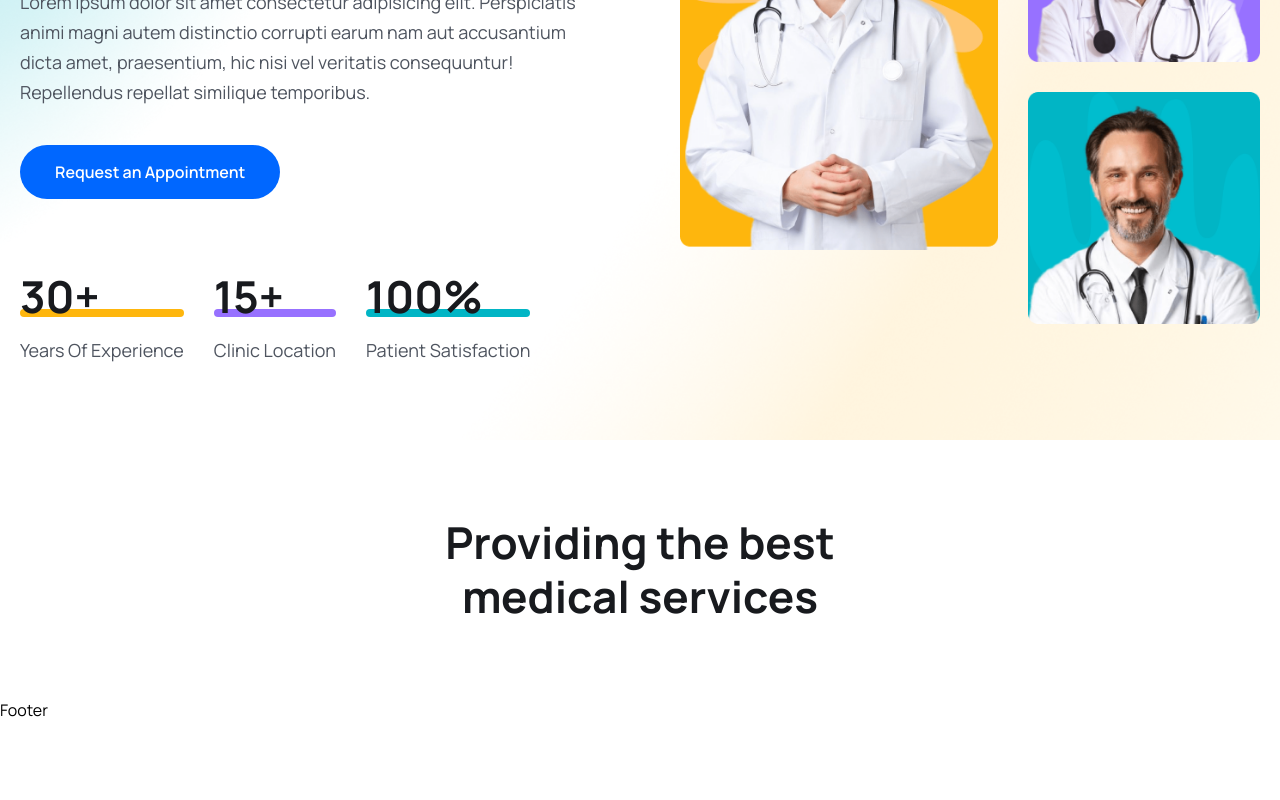
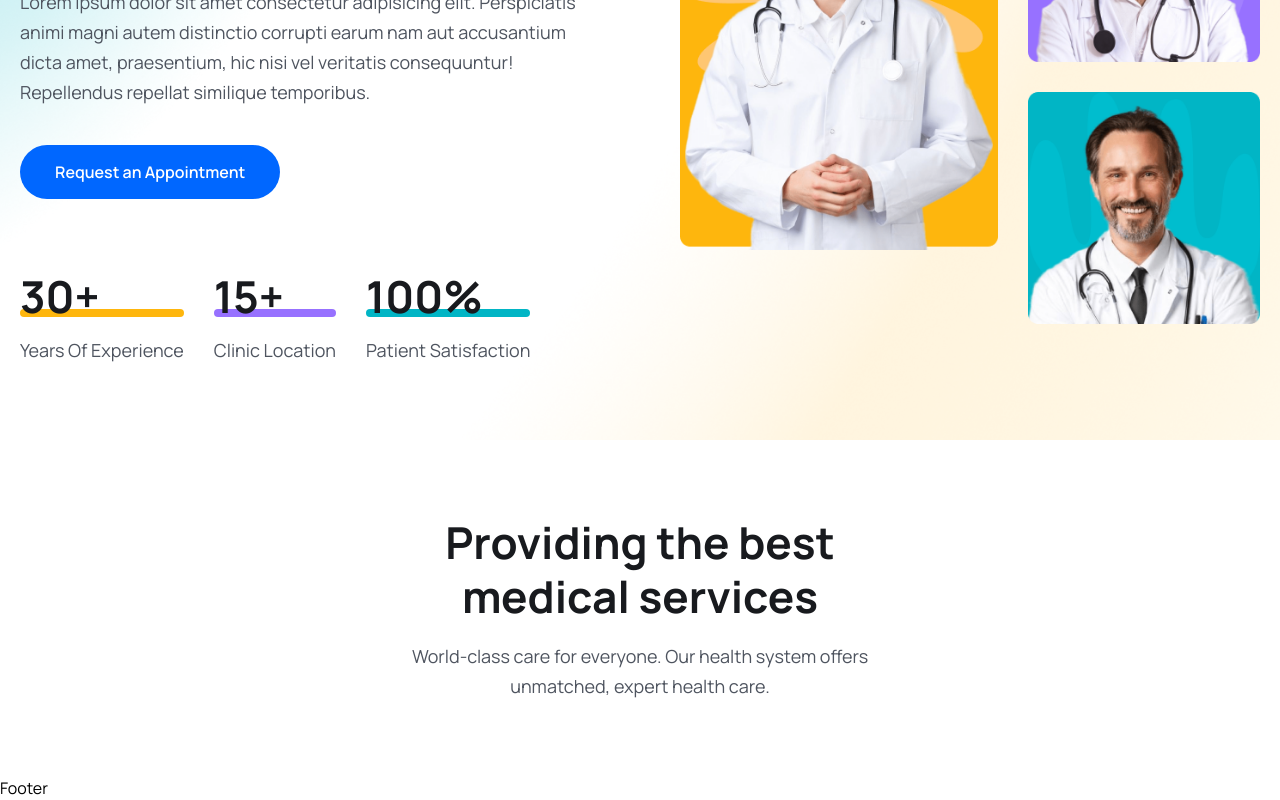
Before and after one commit to programmernizam/medicare, a React (Vite) app: page / in a window 1280 px wide. Shown: the part 401-1201 px from the top of the page. Before the commit the page ends 1123 px from the top, so only its background shows below. Built offline with nearby package versions, Linux system fonts and the light colour scheme.

Commit message:
How it work top section complete

```diff
--- a/src/App.css
+++ b/src/App.css
@@ -12,6 +12,7 @@ body {
   width: 100%;
   height: 80px;
   line-height: 80px;
+  background: #fff;
   position: sticky;
   top: 0;
   left: 0;
--- a/src/pages/Home/HowItWork.jsx
+++ b/src/pages/Home/HowItWork.jsx
@@ -2,11 +2,18 @@ const HowItWork = () => {
   return (
     <section>
       <div className="container">
+        {/* =====Top Section==== */}
         <div className="lg:w-[470px] mx-auto">
           <h2 className="heading text-center">
             Providing the best medical services
           </h2>
+          <p className="text_para text-center">
+            World-class care for everyone. Our health system offers unmatched,
+            expert health care.
+          </p>
         </div>
+        {/* =====Bottom Section===== */}
+        <div></div>
       </div>
     </section>
   );
```
